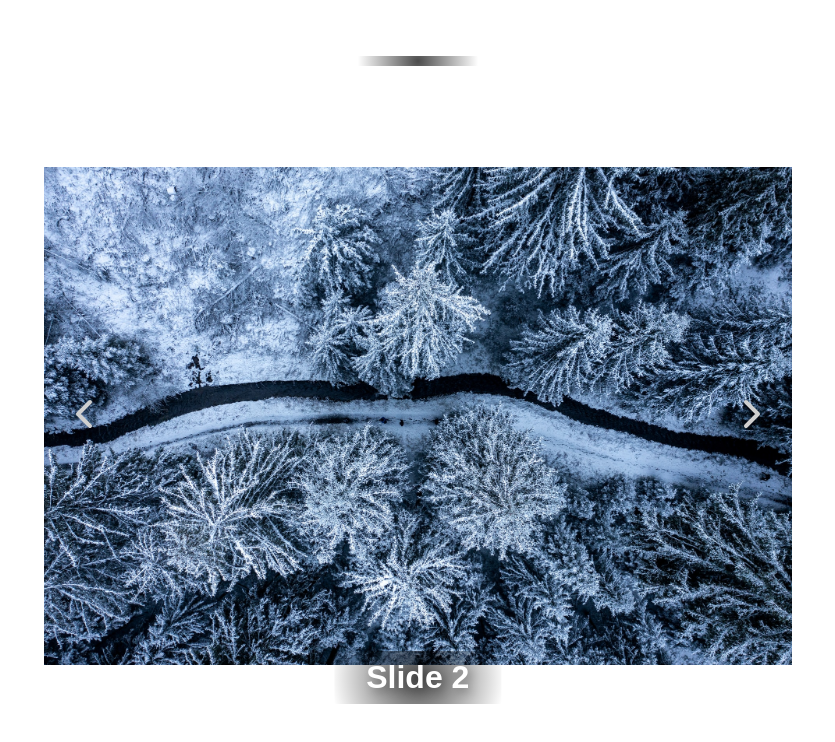
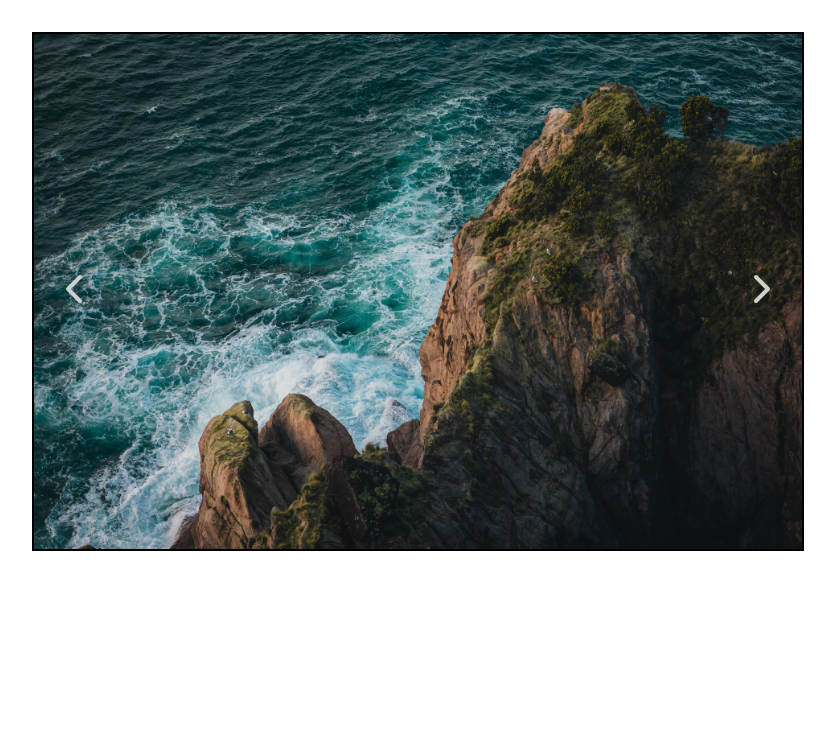
Before and after one commit to art-ste-web/ITBA-tasks, a plain HTML site: page JavaScript/Touch-slider/index.html in a window 1280 px wide. Shown: the whole page, without its empty margins (222-1057 px from the left). Drawn offline with nearby package versions, Linux system fonts and the light colour scheme.

Commit message:
rewrite slider

```diff
--- a/JavaScript/Touch-slider/index.html
+++ b/JavaScript/Touch-slider/index.html
@@ -9,38 +9,11 @@
     <script src="https://unpkg.com/feather-icons"></script>
 </head>
 <body>
-    <div class="slider-container">
-        <div class="slider-viewport">
-            <div class="slide">
-                <img src="img/img-1.jpg" alt="">
-                <h3 class="slide-title inside-title">Slide 1</h3>
-            </div>
-            <div class="slide active-slide">
-                <img src="img/img-2.jpg" alt="">
-                <h3 class="slide-title inside-title">Slide 2</h3>
-            </div>
-            <div class="slide">
-                <img src="img/img-3.jpg" alt="">
-                <h3 class="slide-title inside-title">Slide 3</h3>
-            </div>
-            <div class="slide ">
-                <img src="img/img-2.jpg" alt="">
-                <h3 class="slide-title inside-title">Slide 4</h3>
-            </div>
-            <div class="slide">
-                <img src="img/img-4.jpg" alt="">
-                <h3 class="slide-title inside-title">Slide 5</h3>
-            </div>
-            <div class="slider-navigation"></div>
-            <div class="slider-controls">
-                <span class="left-btn"><i data-feather="chevron-left"></i></span>
-                <span class="right-btn"><i data-feather="chevron-right"></i></span>
-            </div>
-        </div>
+    <div id="slider-container">
 
     </div>
 
-    <script src="slider.js" type="module"></script>
+    <script src="slider.js"></script>
     <!--feather icons init-->
     <script>feather.replace()</script>
 </body>
--- a/JavaScript/Touch-slider/slider.css
+++ b/JavaScript/Touch-slider/slider.css
@@ -3,33 +3,25 @@ body {
     margin: 0;
     padding: 0;
 }
-.slider-container {
-    padding: 1rem;
+#slider-container {
 
-}
-.slider-container .slider-viewport {
-    display: flex;
-    width: 60%;
-    margin: 0 auto;
+    max-width: 60%;
+    margin: 2rem auto;
+    border: 2px solid #000;
     overflow: hidden;
-    user-select: none;
+    transition: all 1s ease;
     position: relative;
 }
-.slider-container .slider-viewport .slide {
-    width: 100%;
-    height: auto;
+
+.slider-feed {
     display: flex;
-    flex-direction: column;
-    position: relative;
-    transition: all 0.25s ease-out;
-    max-height: 800px;
+    transition: all 1s ease;
+}
 
-}
-.slider-container .slider-viewport .slide img {
 
-    object-fit: contain;
-    height: 100%;
-}
+
+
+
 
 /*slider titles*/
 .slider-container .slider-viewport .slide .inside-title {
@@ -63,22 +55,26 @@ body {
     background: radial-gradient(circle, rgba(0,0,0,.7) 0%, rgba(0,0,0,0) 100%);
 }
 /*slider controls*/
-.slider-container .slider-viewport .slider-controls .left-btn {
+
+#slider-container .slider-controls .left-btn {
+
    position: absolute;
    left: 1rem;
    top: 50%;
    transform: translateY(-50%);
-   color: #fff;
+   color: #ffffff;
+   cursor: pointer;
 }
-.slider-container .slider-viewport .slider-controls .right-btn {
+#slider-container .slider-controls .right-btn {
     position: absolute;
     right: 1rem;
     top: 50%;
     transform: translateY(-50%);
     color: #fff;
+    cursor: pointer;
  }
-.slider-container .slider-viewport .slider-controls .left-btn svg,
-.slider-container .slider-viewport .slider-controls .right-btn svg {
+#slider-container .slider-controls .left-btn svg,
+#slider-container .slider-controls .right-btn svg {
     color: #cfcfcf;
     width: 3rem;
     height: 3rem;
--- a/JavaScript/Touch-slider/slider.js
+++ b/JavaScript/Touch-slider/slider.js
@@ -1,102 +1,116 @@
-import sliderData from "./slider-data.js";
-console.log(sliderData.imagesUrl);
+const sliderData = {
+    sliderContainer: 'slider-container',
+    images: [
+        {
+            url:'./img/img-1.jpg',
+            title: 'Image 1'
+        },
+        {
+            url:'./img/img-2.jpg',
+            title: 'Image 2'
+        },
+        {
+            url:'./img/img-3.jpg',
+            title: 'Image 3'
+        },
+    ],
+    activeSlide: 0,
+    title: true,
+    indicator: false,
+    autoplay: false
+
+}
 
 class TouchSlider {
-    constructor() {
-        this.sliderSliderEl = document.querySelector('.slider-container');
+    constructor(sliderData) {
+        this.sliderData = sliderData;
         this.slideLeftBtn = document.querySelector('.left-btn');
         this.slideRightBtn = document.querySelector('.right-btn');
-        this.slides = document.querySelectorAll('.slide');
+        this.sliderFeed = document.querySelectorAll('.slider-feed');
         this.sliderNav = document.querySelector('.slider-navigation');
     }
+
     sliderInit() {
-        if(this.sliderSliderEl) {
-            console.log('slider exist');
-            const slideWidth = this.slides[0].offsetWidth;
-            this.setActiveSlidePos(slideWidth);
-            this.slideLeftBtn.addEventListener('click', ()=>{
-                this.slideLeft(slideWidth)
-                this.trackNavigation(slideWidth)
-            });
-            this.slideRightBtn.addEventListener('click', ()=>{
-                this.slideRight(slideWidth)
-                this.trackNavigation(slideWidth)
-            });
-        }
-        else {
-            console.log('slider does not exist');
-        }
-    }
+        this.createSliderFeed();
+        this.createSliderControls();
+        this.resizeSlide();
+        this.setActiveSlide();
+        let slideCount = sliderData.activeSlide;
+        const slideWidth = document.getElementById('slider-container').offsetWidth;
+        const sliderFeed = document.querySelector('.slider-feed');
+        const slideLeftBtn = document.querySelector('.left-btn');
+        slideLeftBtn.addEventListener('click', ()=>{
+            slideCount++;
+            sliderFeed.style.transform = `translateX(-${slideCount*slideWidth}px)`;
+            console.log('slide left');
+            console.log(slideCount);
+        })
 
-    getActiveSlideIndex(){
-        let activeSlideIndex;
-        for(let i=0; i<this.slides.length; i++) {
-            if(this.slides[i].classList.contains('active-slide')) {
-                activeSlideIndex = i;
-                // console.log('active slide # '+activeSlideIndex);
 
-            }
+    };
 
-        }
-        if(!activeSlideIndex) {
-            this.slides[0].classList.add('active-slide');
-            activeSlideIndex = 0;
-            // console.log('no active slide');
-        }
-        return activeSlideIndex;
-    }
-
-    setActiveSlidePos(slideWidth) {
-        let activeSlideIndex = this.getActiveSlideIndex();
-        console.log('act ind '+activeSlideIndex);
-        this.slides[0].style.marginLeft = `-${slideWidth*activeSlideIndex}px`;
-    }
-
-    slideLeft(slideWidth) {
-
-        console.log('dist '+slideWidth);
-        let curMarg = parseInt(window.getComputedStyle(this.slides[0], null).marginLeft);
-        console.log(curMarg);
-        if(curMarg === 0) {
-            this.slides[0].style.marginLeft = `-${slideWidth*(this.slides.length-1)}px`;
-            console.log('end left slide');
-        }
-        else if(curMarg<0) {
-            this.slides[0].style.marginLeft = `${curMarg+slideWidth}px`;
-            console.log('left < 0');
-        }
-    }
-
-    slideRight(slideWidth) {
-        console.log('dist '+slideWidth);
-        let curMarg = parseInt(window.getComputedStyle(this.slides[0], null).marginLeft);
-        console.log(curMarg);
-        if(curMarg === 0) {
-            this.slides[0].style.marginLeft = `-${slideWidth}px`;
-        }
-        else {
-            this.slides[0].style.marginLeft = `-${Math.abs(curMarg)+slideWidth}px`;
-            if( Math.abs(curMarg) === slideWidth*(this.slides.length-1) || Math.abs(curMarg) > slideWidth*(this.slides.length-1)) {
-                this.slides[0].style.marginLeft = 0;
-                console.log('end right slide');
-            }
-        }
+    resizeSlide() {
+        let slideWidth = document.getElementById('slider-container').offsetWidth;
+        const sliderFeed = document.querySelector('.slider-feed');
+        const sliderImages = document.querySelectorAll('.slider-feed img');
+        sliderFeed.style.width = slideWidth * sliderImages.length + 'px';
+        sliderImages.forEach (img => {
+            img.style.width = slideWidth + 'px';
+            img.style.height = 'auto';
+        })
 
     }
 
-    trackNavigation(slideWidth) {
-        let curMarg = parseInt(window.getComputedStyle(this.slides[0], null).marginLeft);
-        console.log('nav '+curMarg);
-        let currentIndex = (Math.abs(curMarg)-slideWidth)/slideWidth;
-        if(currentIndex<0) {
-            currentIndex = this.slides.length-1;
-        }
+    setActiveSlide() {
+        const slideWidth = document.getElementById('slider-container').offsetWidth;
+        const sliderFeed = document.querySelector('.slider-feed');
+        sliderFeed.style.transform = `translateX(-${this.sliderData.activeSlide*slideWidth}px)`;
+    }
 
-        console.log(currentIndex);
+    createSliderFeed() {
+        const slider = document.getElementById(this.sliderData.sliderContainer);
+        const sliderFeed = document.createElement('div');
+        sliderFeed.classList.add('slider-feed');
+        slider.append(sliderFeed);
+        const sliderFeedEl = document.querySelector('.slider-feed');
+        this.sliderData.images.forEach(el => {
+            const image = document.createElement('img');
+            image.setAttribute('src', el.url);
+            image.setAttribute('alt', '');
+            sliderFeedEl.append(image);
+        });
+
     }
+    createSliderControls() {
+        const slider = document.getElementById(this.sliderData.sliderContainer);
+        const sliderControls = document.createElement('div');
+        sliderControls.classList.add('slider-controls');
+        slider.append(sliderControls);
+        const sliderControlsEl = document.querySelector('.slider-controls');
+
+        //left button
+        const leftBtn = document.createElement('span');
+        leftBtn.classList.add('left-btn');
+        sliderControlsEl.append(leftBtn);
+        const leftBtnEl = document.querySelector('.left-btn');
+        const leftBtnIcon = document.createElement('i');
+        leftBtnIcon.setAttribute('data-feather', "chevron-left");
+        leftBtnEl.append(leftBtnIcon);
+
+        //right button
+        const rightBtn = document.createElement('span');
+        rightBtn.classList.add('right-btn');
+        sliderControlsEl.append(rightBtn);
+        const rightBtnEl = document.querySelector('.right-btn');
+        const rightBtnIcon = document.createElement('i');
+        rightBtnIcon.setAttribute('data-feather', "chevron-right");
+        rightBtnEl.append(rightBtnIcon);
+
+    }
+
 
 }
 
-
-let mySlider = new TouchSlider;
+let mySlider = new TouchSlider(sliderData);
 mySlider.sliderInit();
+window.addEventListener('resize', mySlider.resizeSlide);
--- a/reports/ring-diagram/diagram-component/ring-diagram.js
+++ b/reports/ring-diagram/diagram-component/ring-diagram.js
@@ -17,5 +17,5 @@ const diagramData = [
 ]
 
 function createSegment(segmentData) {
-
+    const segment = document.create
 }
```
